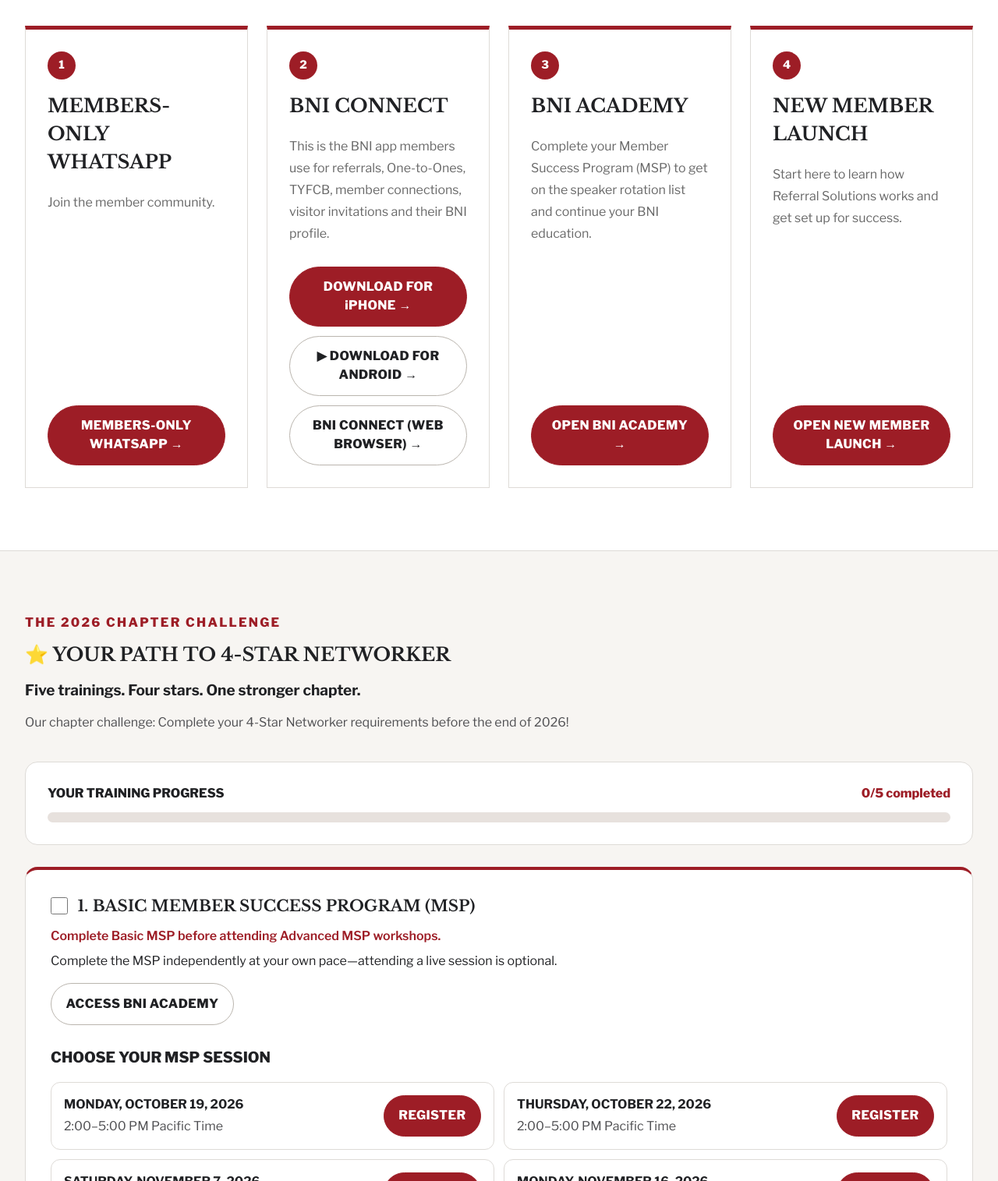
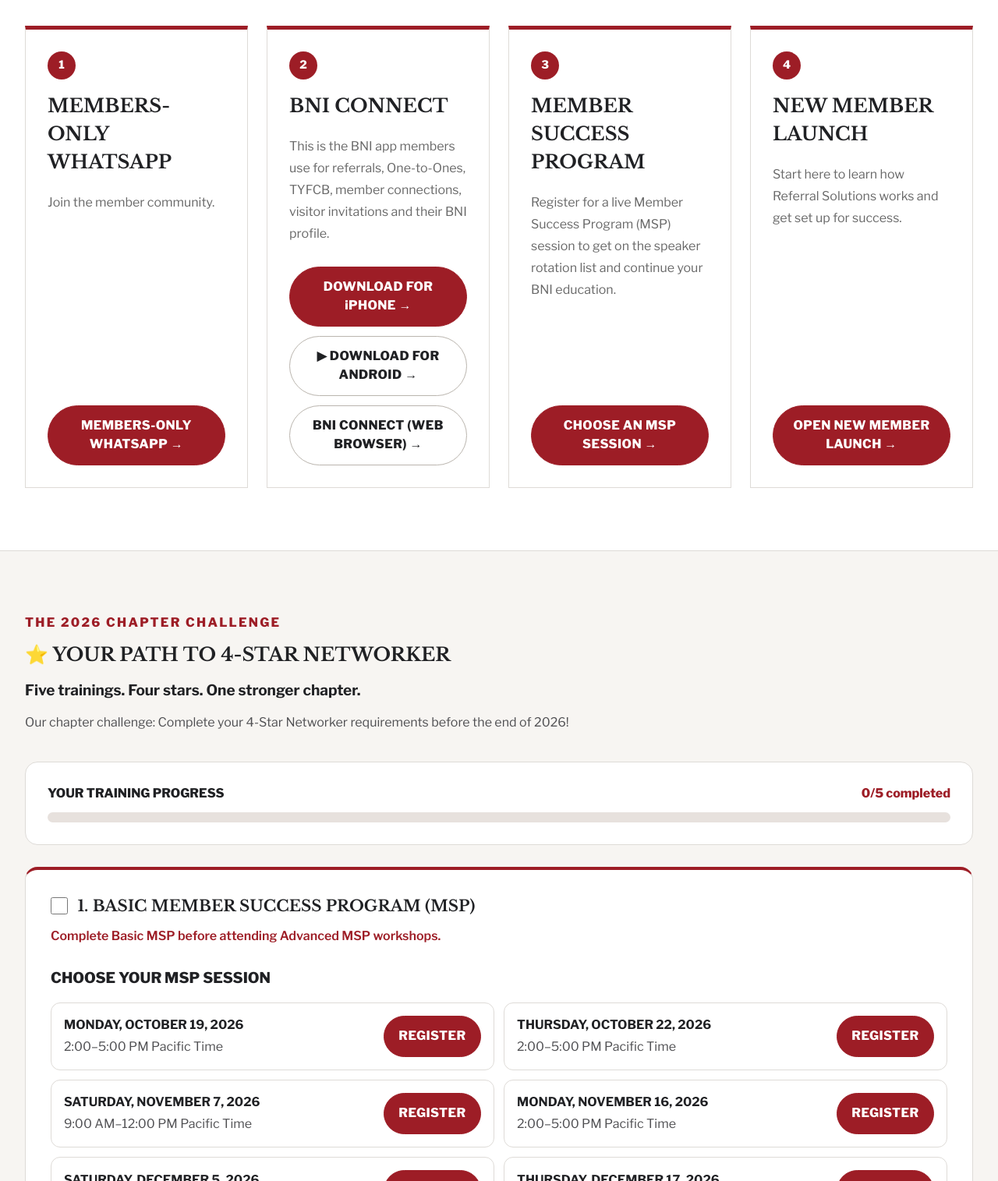
Before and after one commit to oliviathaipersonal/referral-solutions-hub, a plain HTML site: page index.html in a window 1280 px wide. Shown: the part 3357-4872 px from the top of the page at 78% size. Drawn offline with nearby package versions, Linux system fonts and the light colour scheme.

Commit message:
Add files via upload

```diff
--- a/index.html
+++ b/index.html
@@ -176,10 +176,10 @@
         </div>
        </article>
        <article data-template-id="academy-card" class="canva-card outline-card member-card p-6 sm:p-7" style="background: rgb(255, 255, 255);"><span class="step-number" aria-hidden="true">3</span>
-        <h3 data-template-id="academy-title" class="canva-text editorial font-bold" style="color: rgb(32, 33, 36); font-weight: 700; font-style: normal; font-size: 24px;">BNI ACADEMY</h3>
-        <p data-template-id="academy-copy" class="canva-text mt-5 leading-7" style="color: rgb(104, 104, 104); font-weight: 400; font-style: normal; font-size: 16px;">Complete your Member Success Program (MSP) to get on the speaker rotation list and continue your BNI education.
+        <h3 data-template-id="academy-title" class="canva-text editorial font-bold" style="color: rgb(32, 33, 36); font-weight: 700; font-style: normal; font-size: 24px;">MEMBER SUCCESS PROGRAM</h3>
+        <p data-template-id="academy-copy" class="canva-text mt-5 leading-7" style="color: rgb(104, 104, 104); font-weight: 400; font-style: normal; font-size: 16px;">Register for a live Member Success Program (MSP) session to get on the speaker rotation list and continue your BNI education.
 
-</p><a data-template-id="academy-button" href="https://mybni.com/" target="_blank" rel="noopener noreferrer" class="canva-button action action-primary mt-auto w-full" style="background: rgb(157, 29, 38); color: rgb(255, 255, 255); font-weight: 800; font-style: normal; font-size: 16px;">OPEN BNI ACADEMY →</a>
+</p><a data-template-id="academy-button" href="#msp-sessions" class="canva-button action action-primary mt-auto w-full" style="background: rgb(157, 29, 38); color: rgb(255, 255, 255); font-weight: 800; font-style: normal; font-size: 16px;">CHOOSE AN MSP SESSION →</a>
        </article>
        <article data-template-id="launch-card" class="canva-card outline-card member-card p-6 sm:p-7" style="background: rgb(255, 255, 255);"><span class="step-number" aria-hidden="true">4</span>
         <h3 data-template-id="launch-title" class="canva-text editorial font-bold" style="color: rgb(32, 33, 36); font-weight: 700; font-style: normal; font-size: 24px;">NEW MEMBER LAUNCH</h3>
@@ -212,8 +212,8 @@
         <div class="path-label"><input id="check-basic" class="path-check" type="checkbox" data-training="basic"><label for="check-basic" data-template-id="path-basic-title" class="canva-text editorial font-bold cursor-pointer" style="color: rgb(32, 33, 36); font-weight: 700; font-style: normal; font-size: 20px;">1. BASIC MEMBER SUCCESS PROGRAM (MSP)</label>
         </div>
         <p data-template-id="path-basic-rule" class="canva-text mt-3 font-semibold" style="color: rgb(157, 29, 38); font-weight: 600; font-style: normal; font-size: 16px;">Complete Basic MSP before attending Advanced MSP workshops.</p>
-        <p data-template-id="path-basic-self-paced" class="canva-text mt-2 leading-6" style="font-weight: 400; font-style: normal; font-size: 16px;">Complete the MSP independently at your own pace—attending a live session is optional.</p><a data-template-id="path-academy-button" class="canva-button action action-secondary mt-4" href="https://www.bniglobalacademy.com/my/" target="_blank" rel="noopener noreferrer" style="background: rgb(255, 255, 255); color: rgb(32, 33, 36); font-weight: 800; font-style: normal; font-size: 16px;">ACCESS BNI ACADEMY</a>
-        <h3 data-template-id="path-session-heading" class="canva-text font-extrabold mt-7 mb-4" style="color: rgb(32, 33, 36); font-weight: 800; font-style: normal; font-size: 19px;">CHOOSE YOUR MSP SESSION</h3>
+
+        <h3 id="msp-sessions" data-template-id="path-session-heading" class="canva-text font-extrabold mt-7 mb-4" style="color: rgb(32, 33, 36); font-weight: 800; font-style: normal; font-size: 19px;">CHOOSE YOUR MSP SESSION</h3>
         <div class="grid lg:grid-cols-2 gap-3">
          <div class="path-session">
           <div>
@@ -446,9 +446,9 @@
        <div class="grid sm:grid-cols-2 lg:grid-cols-4 gap-3">
         <article data-template-id="account-zelle-card" class="canva-card account-card" style="background: rgb(255, 255, 255);"><a data-template-id="account-zelle" href="https://enroll.zellepay.com/qr-codes?data=eyJuYW1lIjoiQk5JIFJFRkVSUkFMIFNPTFVUSU9OUyBBY2NvdW50cyIsInRva2VuIjoicmVmZXJyYWxzb2x1dGlvbnMuYm5pQGdtYWlsLmNvbSJ9" target="_blank" rel="noopener noreferrer" class="canva-button action action-secondary" style="background: rgb(255, 255, 255); color: rgb(32, 33, 36); font-weight: 800; font-style: normal; font-size: 16px;">REFERRAL SOLUTIONS ZELLE →</a>referralsolutions.bni@gmail.com
         </article>
-        <article data-template-id="account-apply-card" class="canva-card account-card" style="background: rgb(255, 255, 255);"><a data-template-id="account-apply" href="https://www.bniconnectglobal.com/web/applications/applyandpay?countryId=10&amp;regionId=2492&amp;chapterId=2515" target="_blank" rel="noopener noreferrer" class="canva-button action action-secondary" style="background: rgb(255, 255, 255); color: rgb(32, 33, 36); font-weight: 800; font-style: normal; font-size: 16px;">APPLY TO JOIN REFERRAL SOLUTIONS →</a>
+        <article data-template-id="account-apply-card" class="canva-card account-card" style="background: rgb(255, 255, 255);"><a data-template-id="account-apply" href="https://bnica.com/en-US/Apply_Pay" target="_blank" rel="noopener noreferrer" class="canva-button action action-secondary" style="background: rgb(255, 255, 255); color: rgb(32, 33, 36); font-weight: 800; font-style: normal; font-size: 16px;">APPLY TO JOIN REFERRAL SOLUTIONS →</a>
         </article>
-        <article data-template-id="account-renew-card" class="canva-card account-card" style="background: rgb(255, 255, 255);"><a data-template-id="account-renew" href="https://www.bniconnectglobal.com/web/secure/appsMembershipRenewalPaymentForm" target="_blank" rel="noopener noreferrer" class="canva-button action action-secondary" style="background: rgb(255, 255, 255); color: rgb(32, 33, 36); font-weight: 800; font-style: normal; font-size: 16px;">RENEW MEMBERSHIP →</a>
+        <article data-template-id="account-renew-card" class="canva-card account-card" style="background: rgb(255, 255, 255);"><a data-template-id="account-renew" href="https://bnica.com/en-US/accelerated_membership_renewal" target="_blank" rel="noopener noreferrer" class="canva-button action action-secondary" style="background: rgb(255, 255, 255); color: rgb(32, 33, 36); font-weight: 800; font-style: normal; font-size: 16px;">RENEW MEMBERSHIP →</a>
         </article>
        </div>
       </div>
```
